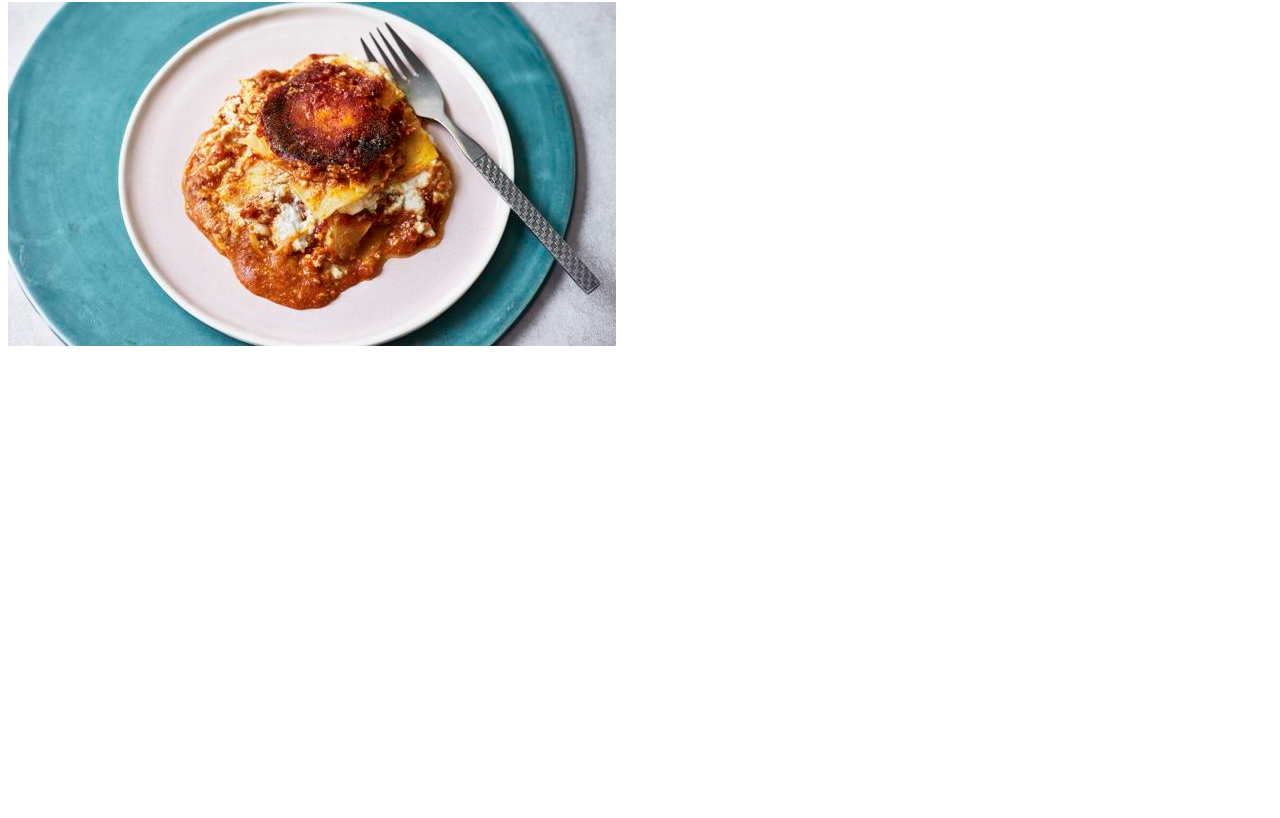
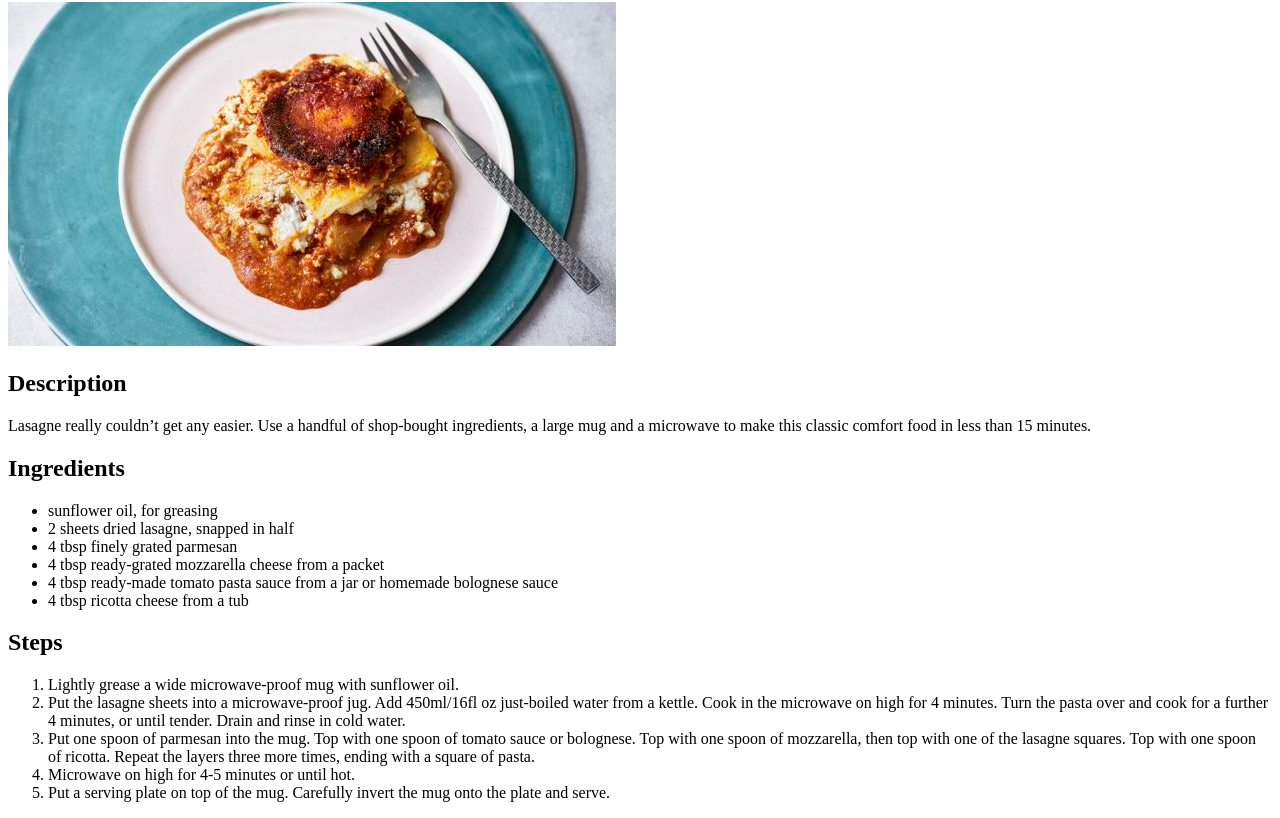
Before and after one commit to Sef-Hill/odin-recipes, a plain HTML site: page recipes/lasagna.html in a window 1280 px wide. Shown: the part 78-896 px from the top of the page. Before the commit the page ends 800 px from the top, so only its background shows below. Drawn offline with Linux system fonts and the light colour scheme.

Commit message:
Add content to lasagna.html

```diff
--- a/recipes/lasagna.html
+++ b/recipes/lasagna.html
@@ -9,5 +9,36 @@
 <body>
     <h1>Lasagna In A Mug</h1>
     <img src="../images/lasagne_in_a_mug.jpeg">
+    <h2>Description</h2>
+    <p>Lasagne really couldn’t get any easier.
+         Use a handful of shop-bought ingredients, a large mug and a microwave
+         to make this classic comfort food in less than 15 minutes.
+    </p>
+    <h2>Ingredients</h2>
+    <ul>
+        <li>sunflower oil, for greasing</li>
+        <li>2 sheets dried lasagne, snapped in half</li>
+        <li>4 tbsp finely grated parmesan</li>
+        <li>4 tbsp ready-grated mozzarella cheese from a packet</li>
+        <li>4 tbsp ready-made tomato pasta sauce from a jar or homemade bolognese sauce</li>
+        <li>4 tbsp ricotta cheese from a tub</li>
+    </ul>
+    <h2>Steps</h2>
+    <ol>
+        <li>Lightly grease a wide microwave-proof mug with sunflower oil.</li>
+        <li>Put the lasagne sheets into a microwave-proof jug.
+            Add 450ml/16fl oz just-boiled water from a kettle.
+            Cook in the microwave on high for 4 minutes.
+            Turn the pasta over and cook for a further 4 minutes, or until tender.
+            Drain and rinse in cold water.</li>
+        <li>Put one spoon of parmesan into the mug.
+            Top with one spoon of tomato sauce or bolognese.
+            Top with one spoon of mozzarella, then top with one of the lasagne squares.
+            Top with one spoon of ricotta.
+            Repeat the layers three more times, ending with a square of pasta.</li>
+        <li>Microwave on high for 4-5 minutes or until hot.</li>
+        <li>Put a serving plate on top of the mug.
+            Carefully invert the mug onto the plate and serve.</li>
+    </ol>
 </body>
 </html>
```
